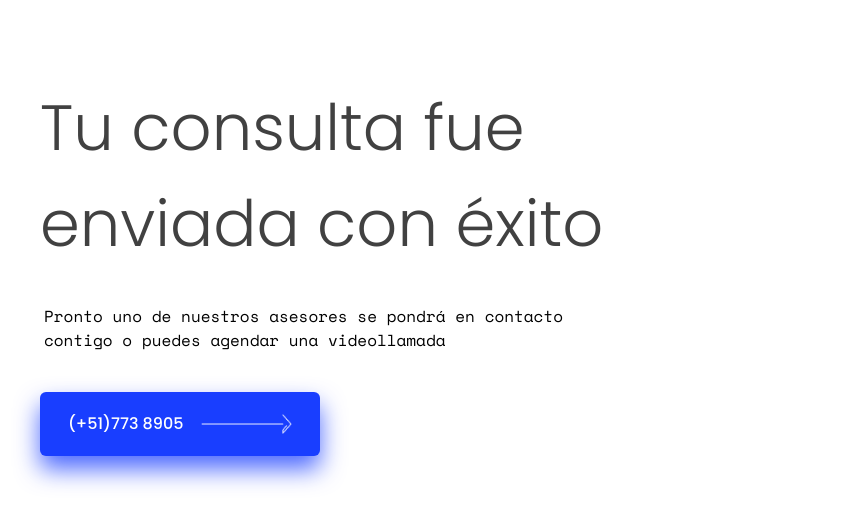
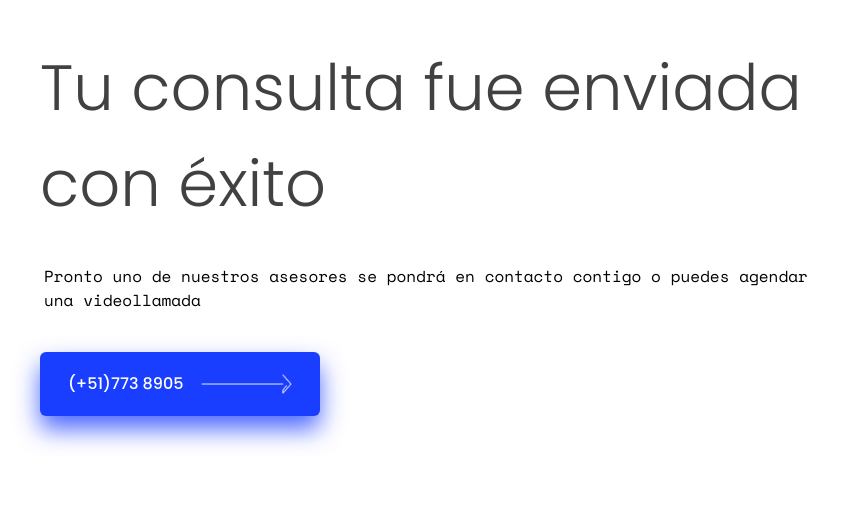
Before and after one commit to ZambranoBeicker/esedor_landingpage-web, a React (Create React App) app: page /gracias in a window 1280 px wide. Shown: the top 524 px of the page, without its empty margins (0-847 px from the left). Built offline with nearby package versions, Linux system fonts and the light colour scheme.

Commit message:
Change margin and width

```diff
--- a/src/Gracias.js
+++ b/src/Gracias.js
@@ -4,8 +4,8 @@ import {ArrowCta} from "./components/Hero";
 const Gracias = ()=>{
 
   return(
-    <div className="w-6/12 px-4 lg:pl-10">
-      <h1 className="text-6xl font-light mt-20 mb-8 text-gray-secondary">Tu consulta fue enviada con éxito</h1>
+    <div className="w-8/12 px-4 lg:pl-10">
+      <h1 className="text-6xl leading- font-light mt-10 mb-8 text-gray-secondary">Tu consulta fue enviada con éxito</h1>
       <p className="text-gray-second ml-1">Pronto uno de nuestros asesores se pondrá en contacto contigo o puedes agendar una videollamada</p>
 
       <ArrowCta  title="(+51)773 8905" containerClass="rounded-md lg:w-2/12 mx-auto md:mx-0 sm:ml-6 my-10 bg-blue py-3 pt-3 px-2 text-shadow " ctaClass="ml-5 text-bold" src="images/arrow_meet.png" adapt={true}/>
```
